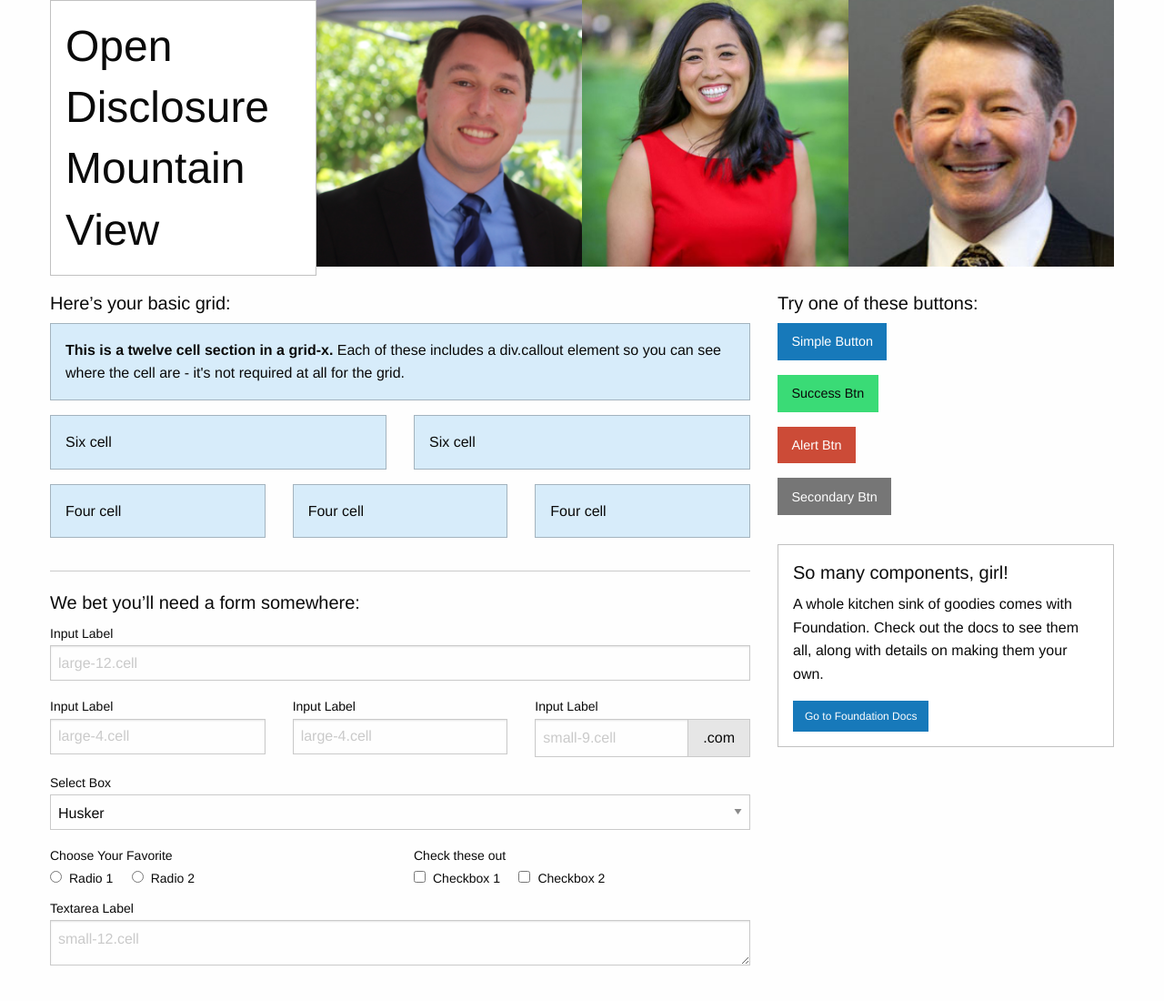
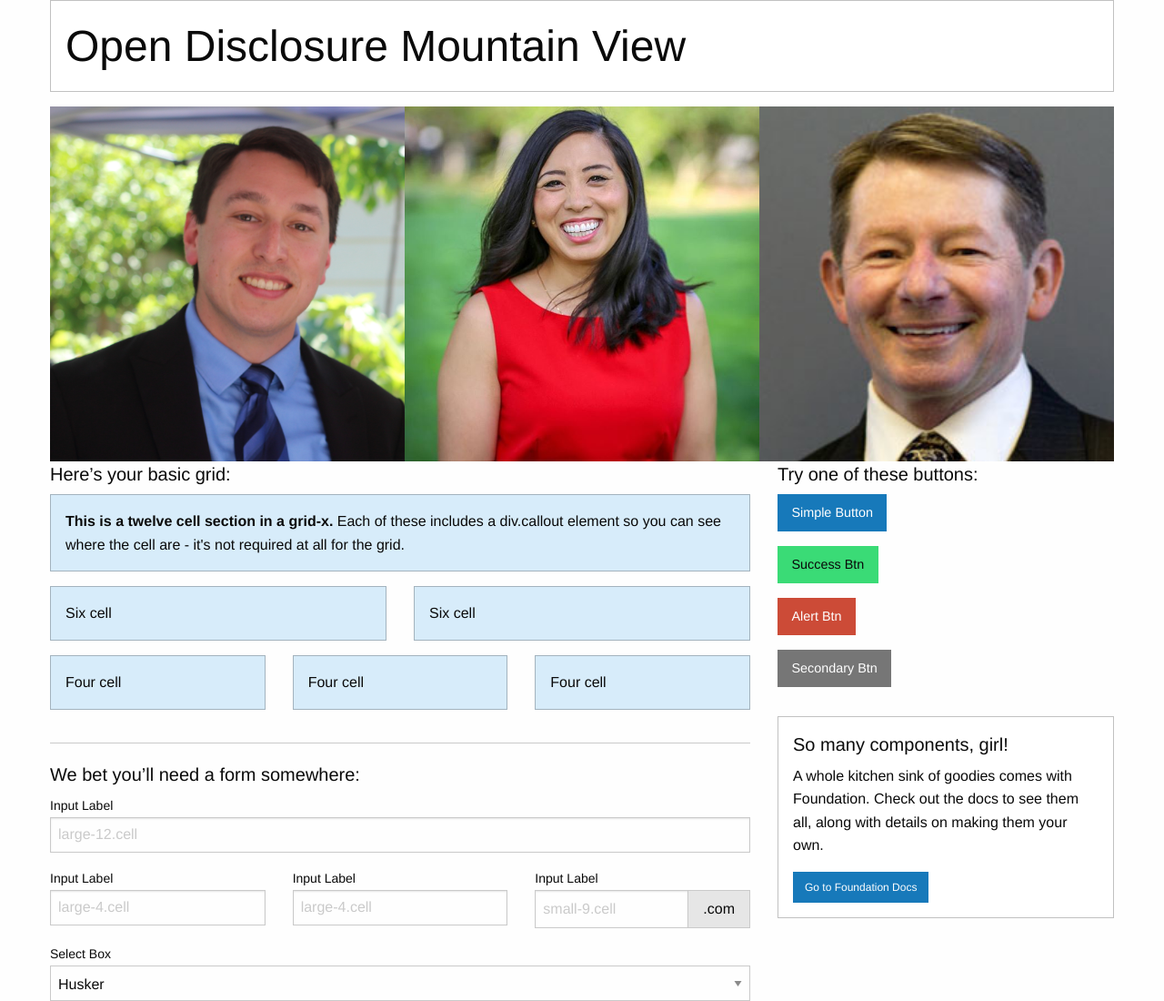
Before and after one commit to mvaccess/opendisclosure, a plain HTML site: page index.html in a window 1280 px wide. Shown: the top 1100 px of the page at 91% size. Before the commit the page ends 1077 px from the top, so only its background shows below. Drawn offline with Linux system fonts and the light colour scheme.

Commit message:
fixing homepage more

```diff
--- a/index.html
+++ b/index.html
@@ -11,18 +11,18 @@
   <body>
     <div class="grid-container">
       <div class="grid-x">
-          <div class="large-3 medium-6 small-12 cell">
+          <div class="large-12 medium-6 small-12 cell">
 			<div class="callout">
 				<h1>Open Disclosure Mountain View</h1>
 			</div>
 		  </div>
-			<div class="large-3 medium-6 small-12 cell">
+			<div class="large-4 medium-6 small-12 cell">
 				<img src="img/lucas.jpg" width="100%">
 			</div>
-			<div class="large-3 medium-6 small-12 cell">
+			<div class="large-4 medium-6 small-12 cell">
 				<img src="img/ellen.jpg" width="100%">
 			</div>
-			<div class="large-3 medium-6 small-12 cell">
+			<div class="large-4 medium-6 small-12 cell">
 				<img src="img/inks.jpg" width="100%">
 			</div>
       </div>
```
